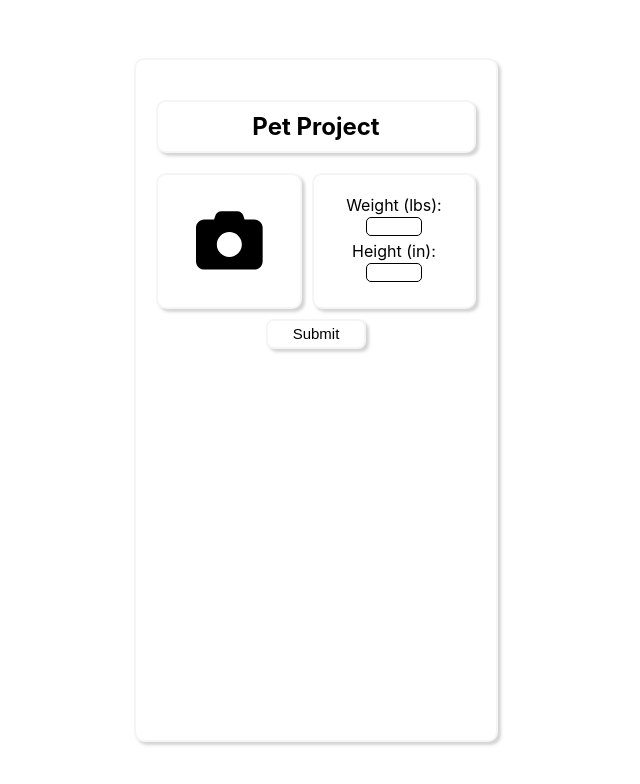
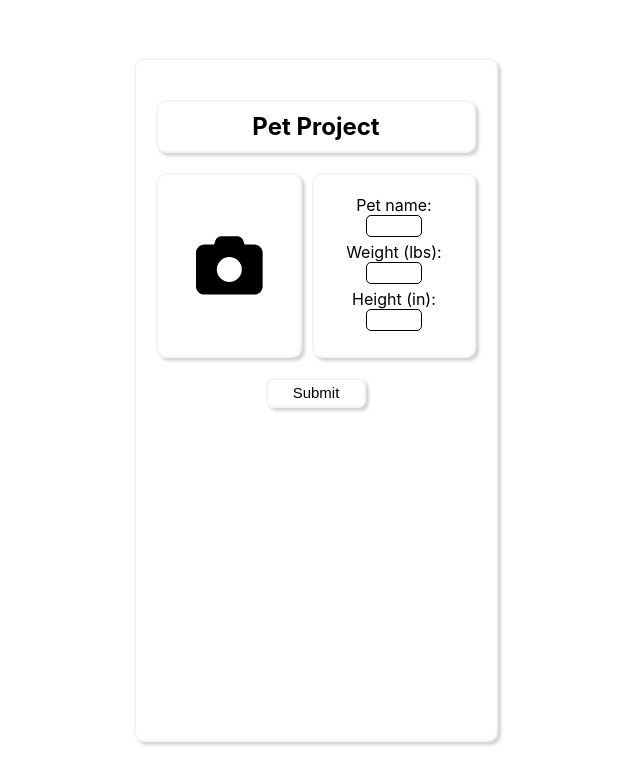
Before and after one commit to Oscar6/genai-petdnai, a React (Create React App) app: page / in a window 1280 px wide. Shown: the top 784 px of the page, without its empty margins (324-964 px from the left). Built offline with nearby package versions, Linux system fonts and the light colour scheme; the HTML template or start-up script is replaced by a standard one.

Commit message:
conditional state rendering for name

```diff
--- a/src/App.css
+++ b/src/App.css
@@ -100,9 +100,11 @@ body {
 
 input {
   width: 50px;
+  font-size: 16px;
 }
 
-.sizeInputs input[type="number"] {
+.sizeInputs input[type="number"],
+.sizeInputs input[type="text"] {
   border: 1px solid black;
   border-radius: 5px;
 }
@@ -112,7 +114,7 @@ input {
   height: 30px;
   color: black;
   font-size: 15px;
-  margin-bottom: 10px;
+  margin-top: 10px;
   border: 2px solid;
   background-color: white;
   border-color: rgba(234, 234, 234, 0.483);
--- a/src/App.js
+++ b/src/App.js
@@ -12,6 +12,8 @@ const App = () => {
   const [isLoading, setIsLoading] = useState(false);
   const [weight, setWeight] = useState('');
   const [height, setHeight] = useState('');
+  const [petName, setPetName] = useState('');
+  const [submittedPetName, setSubmittedPetName] = useState('');
 
   const handleImageUpload = (event) => {
     const file = event.target.files[0];
@@ -76,16 +78,26 @@ const App = () => {
     }
   };
 
+  const handleSubmit = (event) => {
+    event.preventDefault();
+    setSubmittedPetName(petName);
+    fetchData();
+  };
+
   return (
     <div className='result'>
-      <h2 className='resultHeader'>Pet Project</h2>
+       <h2 className='resultHeader'>{submittedPetName ? `${submittedPetName}'s Results` : 'Pet Project'}</h2>
       {!isSubmitting && (
         <div className='assets'>
           <button className='imgUpload' onClick={() => document.getElementById('fileInput').click()}>
             <FontAwesomeIcon icon={faCamera} size='5x' />
           </button>
           <input id="fileInput" type="file" accept="image/*" style={{ display: 'none' }} onChange={handleImageUpload} />
-          <div className='sizeInputs'>
+          <form className='sizeInputs' onSubmit={handleSubmit}>
+          <label>
+              Pet name:
+              <input type="text" value={petName} onChange={(e) => setPetName(e.target.value)} />
+            </label>
             <label>
               Weight (lbs):
               <input type="number" value={weight} onChange={(e) => setWeight(e.target.value)} />
@@ -94,14 +106,8 @@ const App = () => {
               Height (in):
               <input type="number" value={height} onChange={(e) => setHeight(e.target.value)} />
             </label>
-          </div>
+            </form>
         </div>
-      )}
-
-      {!isSubmitting && (
-        <button className='submit' onClick={fetchData} disabled={isSubmitting}>
-          Submit
-        </button>
       )}
 
       {uploadedImage && (
@@ -114,6 +120,12 @@ const App = () => {
             />
           </div>
         </div>
+      )}
+
+      {!isSubmitting && (
+        <button className='submit' onClick={handleSubmit} disabled={isSubmitting}>
+          Submit
+        </button>
       )}
 
       {isLoading && <p>Loading...</p>}
```
